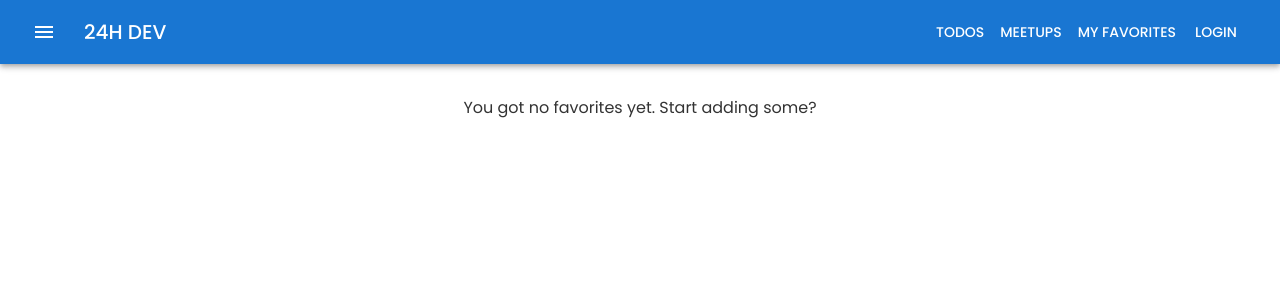
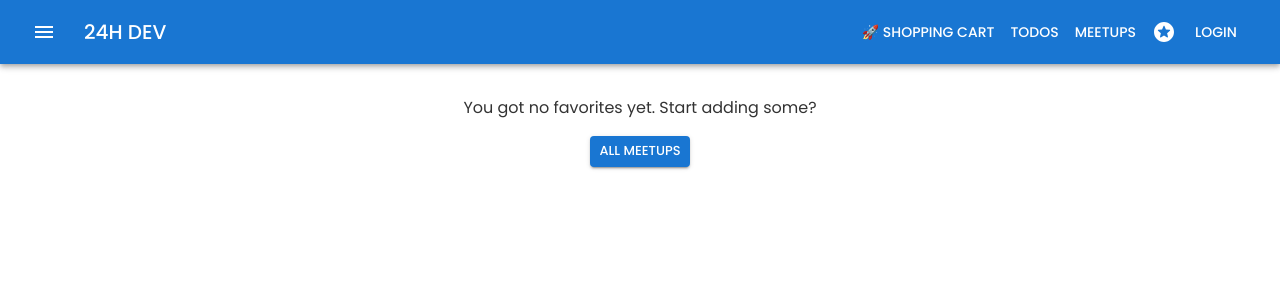
Before and after one commit to kctrnn/learn-reactjs, a React (Create React App) app: page /favorites in a window 1280 px wide. Shown: the top 300 px of the page. Built offline with nearby package versions, Linux system fonts and the light colour scheme.

Commit message:
Add link to shopping cart on header

```diff
--- a/src/App.tsx
+++ b/src/App.tsx
@@ -1,6 +1,7 @@
 import Header from 'components/Header';
 import NotFound from 'components/NotFound';
 import PrivateRoute from 'components/PrivateRoute';
+import CartFeature from 'features/Cart';
 import FavoriteFeature from 'features/Favorite';
 import MeetupFeature from 'features/Meetup';
 import ProductFeature from 'features/Product';
@@ -31,6 +32,10 @@ function App() {
           <ProductFeature />
         </Route>
 
+        <Route path="/cart">
+          <CartFeature />
+        </Route>
+
         <Route>
           <NotFound />
         </Route>
--- a/src/components/Header/index.tsx
+++ b/src/components/Header/index.tsx
@@ -1,5 +1,7 @@
 import { AccountCircle } from '@mui/icons-material';
 import MenuIcon from '@mui/icons-material/Menu';
+import ShoppingCartRoundedIcon from '@mui/icons-material/ShoppingCartRounded';
+import StarsRoundedIcon from '@mui/icons-material/StarsRounded';
 import { Dialog, DialogActions, DialogContent, Menu, MenuItem } from '@mui/material';
 import AppBar from '@mui/material/AppBar';
 import Badge from '@mui/material/Badge';
@@ -16,7 +18,7 @@ import Login from 'features/Auth/components/Login';
 import Register from 'features/Auth/components/Register';
 import { selectFavoriteList } from 'features/Favorite/favoriteSlice';
 import { useState } from 'react';
-import { Link, useHistory } from 'react-router-dom';
+import { Link, useHistory, useLocation } from 'react-router-dom';
 import { toast } from 'react-toastify';
 
 const LinkStyled = styled(Link)(() => ({
@@ -31,11 +33,15 @@ const MODE = {
 function Header() {
   const dispatch = useAppDispatch();
   const history = useHistory();
+  const { pathname } = useLocation();
 
   const currentUser = useAppSelector(selectCurrentUser);
   const favoriteList = useAppSelector(selectFavoriteList);
   const favoriteLength = favoriteList.length;
   const isLoggedIn = Boolean(localStorage.getItem(StorageKeys.TOKEN));
+
+  const isMeetupMode = pathname === '/meetups' || pathname === '/favorites';
+  const isShoppingCartMode = pathname === '/products' || pathname === '/cart';
 
   const [anchorEl, setAnchorEl] = useState(null);
   const [open, setOpen] = useState(false);
@@ -77,6 +83,10 @@ function Header() {
             <LinkStyled to="/">24H DEV</LinkStyled>
           </Typography>
 
+          <LinkStyled to="/products">
+            <Button color="inherit">🚀 Shopping cart</Button>
+          </LinkStyled>
+
           <LinkStyled to="/todos">
             <Button color="inherit">Todos</Button>
           </LinkStyled>
@@ -85,13 +95,25 @@ function Header() {
             <Button color="inherit">Meetups</Button>
           </LinkStyled>
 
-          <LinkStyled to="/favorites">
-            <Button color="inherit">
-              <Badge badgeContent={favoriteLength} color="warning">
-                My Favorites
-              </Badge>
-            </Button>
-          </LinkStyled>
+          {isMeetupMode && (
+            <LinkStyled to="/favorites">
+              <IconButton color="inherit">
+                <Badge badgeContent={favoriteLength} color="error">
+                  <StarsRoundedIcon color="inherit" />
+                </Badge>
+              </IconButton>
+            </LinkStyled>
+          )}
+
+          {isShoppingCartMode && (
+            <LinkStyled to="/cart">
+              <IconButton color="inherit">
+                <Badge badgeContent={5} color="warning">
+                  <ShoppingCartRoundedIcon color="inherit" />
+                </Badge>
+              </IconButton>
+            </LinkStyled>
+          )}
 
           {!isLoggedIn && (
             <Button color="inherit" onClick={handleLoginClick}>
--- /dev/null
+++ b/src/features/Cart/index.tsx
@@ -0,0 +1,5 @@
+function CartFeature() {
+  return <div>CART FEATURE</div>;
+}
+
+export default CartFeature;
--- a/src/features/Favorite/index.tsx
+++ b/src/features/Favorite/index.tsx
@@ -6,7 +6,9 @@ import TableCell from '@mui/material/TableCell';
 import TableContainer from '@mui/material/TableContainer';
 import TableHead from '@mui/material/TableHead';
 import TableRow from '@mui/material/TableRow';
+import { Box } from '@mui/system';
 import { useAppDispatch, useAppSelector } from 'app/hooks';
+import { Link } from 'react-router-dom';
 import { removeToFavorite, selectFavoriteList } from './favoriteSlice';
 
 function FavoriteFeature() {
@@ -20,7 +22,15 @@ function FavoriteFeature() {
   return (
     <Container maxWidth="md" sx={{ pt: 4 }}>
       {favoriteList.length === 0 && (
-        <Typography align="center">You got no favorites yet. Start adding some?</Typography>
+        <Box textAlign="center">
+          <Typography mb={2}>You got no favorites yet. Start adding some?</Typography>
+
+          <Link to="/meetups">
+            <Button variant="contained" size="small">
+              All meetups
+            </Button>
+          </Link>
+        </Box>
       )}
 
       {favoriteList.length > 0 && (
```
